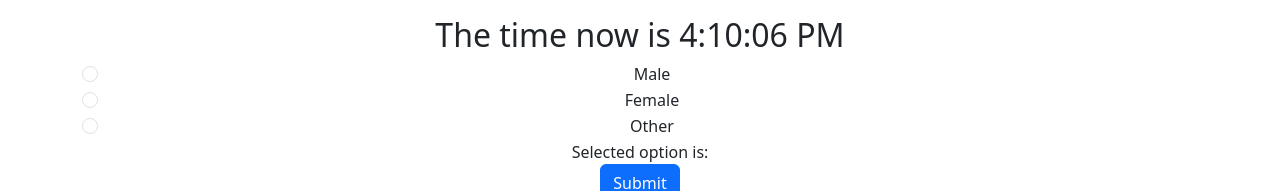
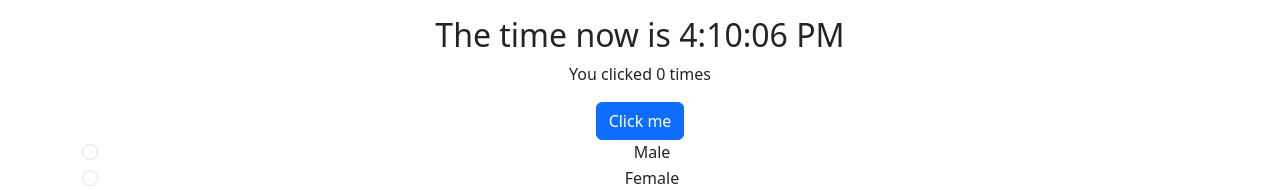
Before and after one commit to ntung/react-todolistapp, a React (Create React App) app: page / in a window 1280 px wide. Shown: the part 279-470 px from the top of the page. Built offline with nearby package versions, Linux system fonts and the light colour scheme.

Commit message:
Illustrate how to use Effect Hook

```diff
--- a/src/App.js
+++ b/src/App.js
@@ -8,6 +8,7 @@
 import Welcome from './shared/welcome';
 import UserProfile from './shared/user-profile';
 import DigitalClock from "./shared/timer";
+import Counter from "./shared/counter";
 
 function App() {
   return (
@@ -16,6 +17,7 @@
       <UserProfile avatar="https://raw.githubusercontent.com/ntung/ntung.github.io/master/assets/img/tung.jpg"
                    name="Tom Nguyen" bio="a geek, a developer" />
       <DigitalClock />
+      <Counter />
       <MyForm />
     </div>
   );
--- /dev/null
+++ b/src/shared/counter.js
@@ -0,0 +1,21 @@
+import React, {useState, useEffect} from 'react';
+
+function Counter() {
+    const [count, setCount] = useState(0);
+
+    // Similar to componentDidMount and componentDidUpdate:
+    useEffect(() => {
+        // Update the document title using the browser API
+        document.title = `You clicked ${count} times`;
+    });
+
+    return (
+        <div>
+            <p>You clicked {count} times</p>
+            <button className='btn btn-primary' onClick={() => setCount(count + 1)}>
+                Click me
+            </button>
+        </div>
+    );
+}
+export default Counter;
```
